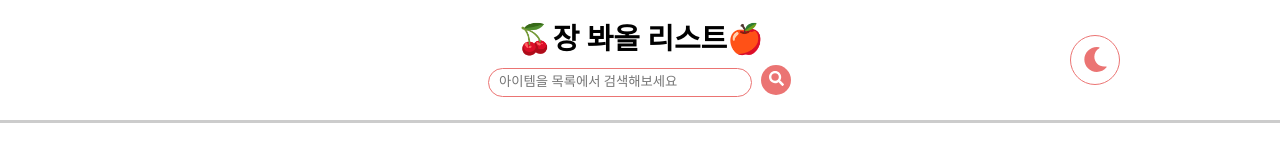
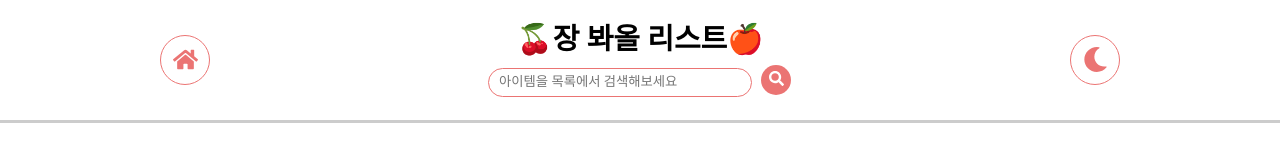
Before and after one commit to Raros17/todo-list-emotion, a React (Create React App) app: page / in a window 1280 px wide. Shown: the top 147 px of the page. Built offline with nearby package versions, Linux system fonts and the light colour scheme; a web font is replaced by a local one.

Commit message:
feat: home btn

```diff
--- a/src/App.js
+++ b/src/App.js
@@ -15,7 +15,7 @@ function App() {
   const [inputValue, setInputValue] = useRecoilState(inputState);
   const [filteredTodo, setFilteredTodo] = useRecoilState(filteredListState);
   const [searchValue, setSearchValue] = useRecoilState(searchState);
-
+  console.log(...todo)
   const handleInputChange = (e)=>{
     setInputValue(e.target.value);
   }
--- a/src/Header.js
+++ b/src/Header.js
@@ -7,11 +7,17 @@ import { useRecoilState } from 'recoil';
 import { filteredListState } from './atoms/filteredListState';
 import { listState } from './atoms/listState';
 import { FaMoon } from "react-icons/fa";
+import { FaHome } from "react-icons/fa";
 
 function Header() {
     const [searchValue, setSearchValue] = useRecoilState(searchState);
     const [filteredTodo, setFilteredTodo] = useRecoilState(filteredListState);
     const [todo, setTodo] = useRecoilState(listState);
+
+    const showList = ()=>{
+        searchItems();
+        setSearchValue('');
+    }
 
     const searchItems = () =>{
         const filteredItems = todo.filter(item=>
@@ -37,6 +43,7 @@ function Header() {
 
   return (
       <header css={header}>
+        <button onClick={showList} css={homeBtn}><FaHome /></button>
         <div css={searchContainer}>
             <span>🍒장 봐올 리스트🍎</span>
             <div>
@@ -63,6 +70,29 @@ const header = css`
   font-weight: 600;
   border-bottom: 3px solid #ccc;
   font-family: 'seolleimcool-SemiBold';
+`
+
+const homeBtn = css`
+    height: 50px;
+    width: 50px;
+    border-radius: 50%;
+    cursor: pointer;
+    position: absolute;
+    left: 10rem;
+    font-size: 25px;
+    text-align: center;
+    padding-top:5px;
+    background-color: #fff;
+    border: 1px solid #eb7473;
+    color:#eb7473;
+    &:hover {
+        transition: all 0.5s ease;
+        color: #f75a55;
+        border: 1px solid #f75a55;
+    }
+    &:active {
+        color: #b31208;
+    }
 `
 
 const darkModeBtn = css`
```
